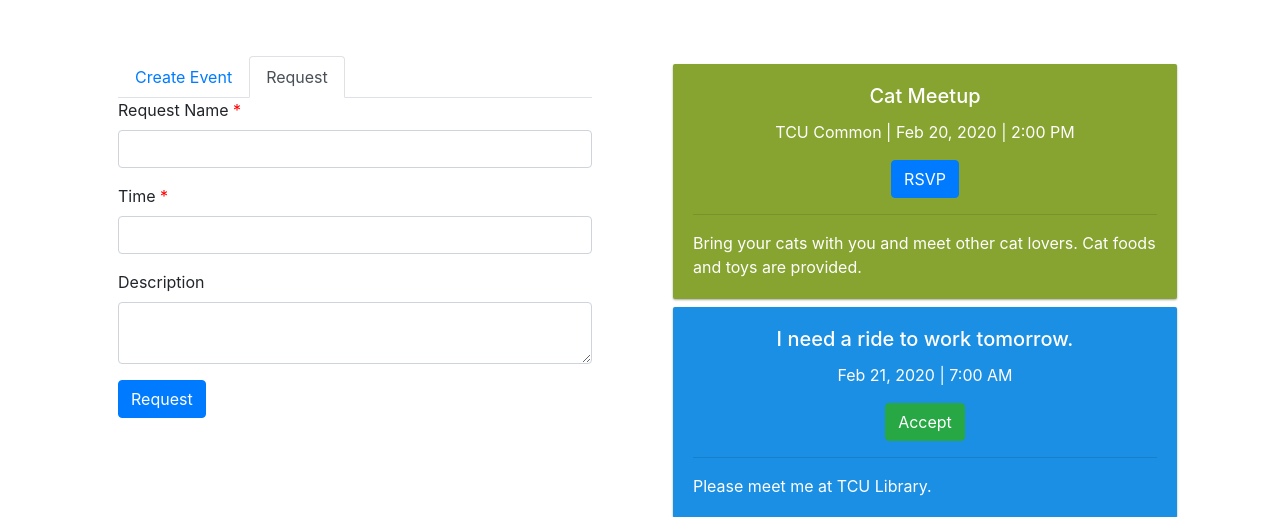
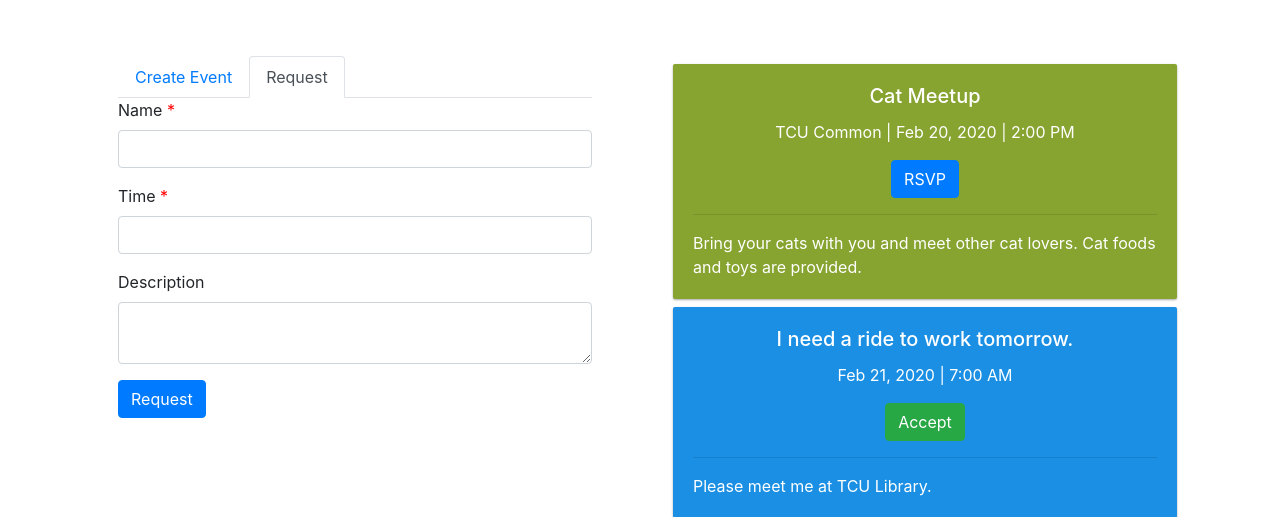
Before and after one commit to Nyquixt/ReSpecVP, a Flask app: template templates/dashboard.html in a window 1280 px wide, after a click on "Request". Shown: the part 76-593 px from the top of the page. Run offline with Flask 2, Linux system fonts and the light colour scheme; the template is opened without the code that fills it, so the values that code supplies are empty; the visitor is signed in with stand-in values (Sample User, id 1); some libraries are stand-ins or nearby versions.

Commit message:
remove word

```diff
--- a/templates/dashboard.html
+++ b/templates/dashboard.html
@@ -77,7 +77,7 @@
                 <div class="tab-pane fade" id="request" role="tabpanel" aria-labelledby="profile-tab">
                     <form method="POST" action="" role="form">
                         <div class="form-group">
-                            <label for="requestName">Request Name</label> <span style="color: red;">*</span>
+                            <label for="requestName">Name</label> <span style="color: red;">*</span>
                             <input type="text" class="form-control" id="requestName" aria-describedby="requestTitle"
                                 required>
                         </div>
```
